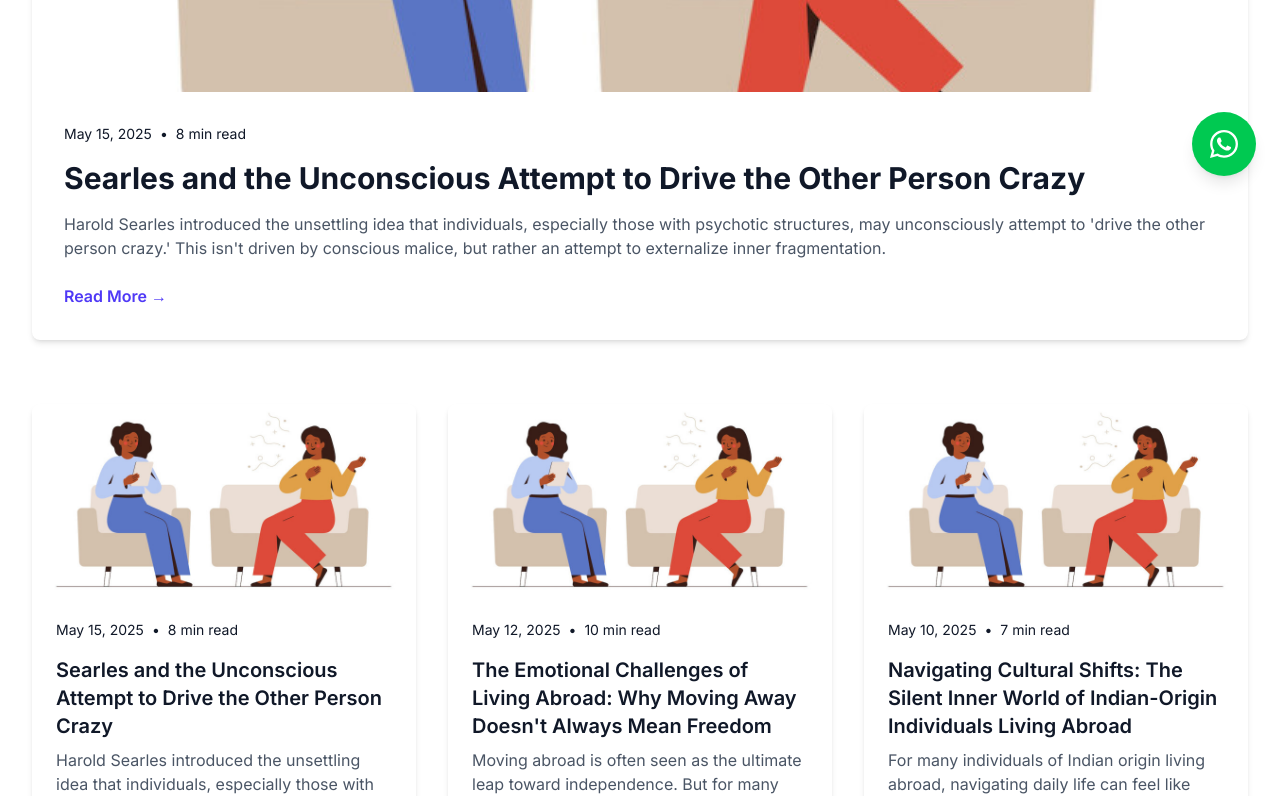
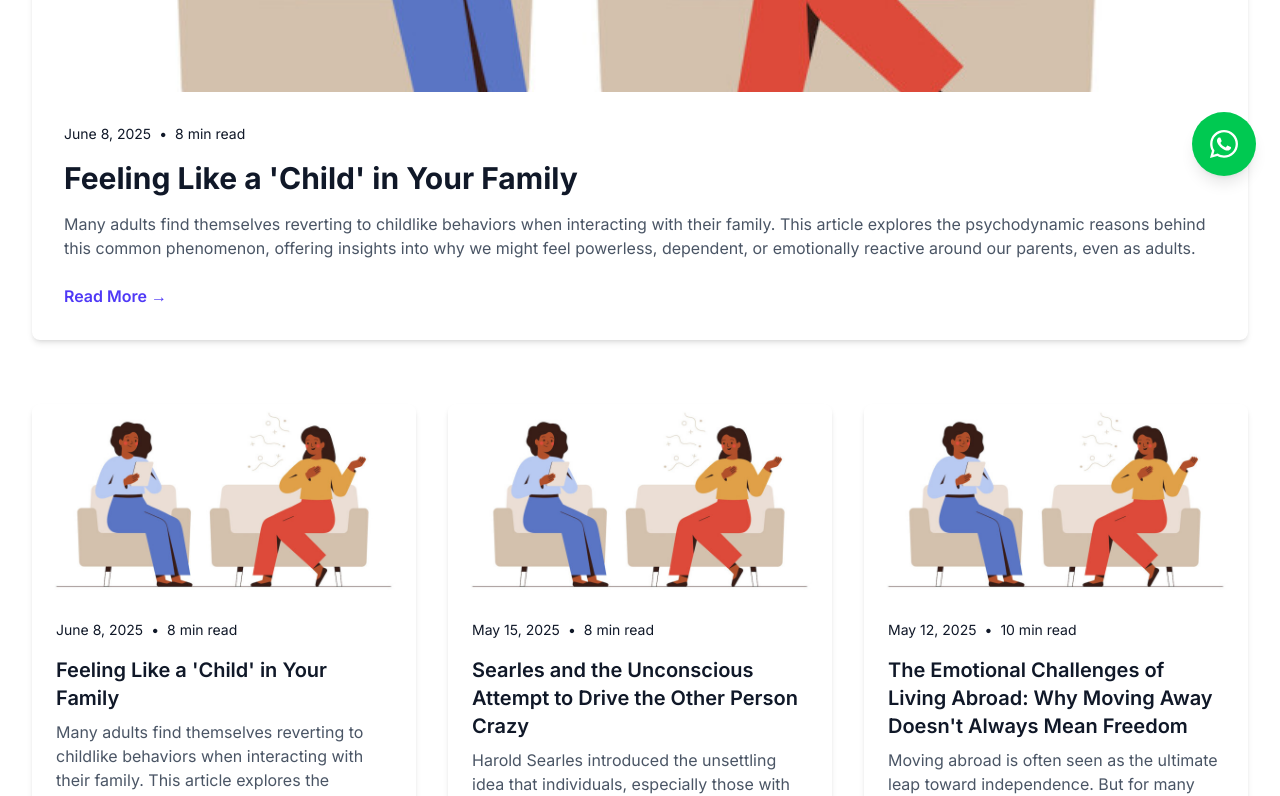
Before and after one commit to mepiyush2000/yashaweb, a Next.js app: page /blog in a window 1280 px wide. Shown: the part 600-1396 px from the top of the page. Built offline with nearby package versions, Linux system fonts and the light colour scheme.

Commit message:
recent blogs above

```diff
--- a/src/app/blog/page.tsx
+++ b/src/app/blog/page.tsx
@@ -110,9 +110,16 @@ export default function Blog() {
 
 const blogPosts = [
   {
+    title: "Feeling Like a 'Child' in Your Family",
+    excerpt: "Many adults find themselves reverting to childlike behaviors when interacting with their family. This article explores the psychodynamic reasons behind this common phenomenon, offering insights into why we might feel powerless, dependent, or emotionally reactive around our parents, even as adults.",
+    date: "June 8, 2025",
+    readTime: "8 min read",
+    image: "/blog_image.jpg",
+    slug: "/blog/feeling-like-a-child",
+  },
+  {
     title: "Searles and the Unconscious Attempt to Drive the Other Person Crazy",
-    excerpt:
-      "Harold Searles introduced the unsettling idea that individuals, especially those with psychotic structures, may unconsciously attempt to 'drive the other person crazy.' This isn't driven by conscious malice, but rather an attempt to externalize inner fragmentation.",
+    excerpt: "Harold Searles introduced the unsettling idea that individuals, especially those with psychotic structures, may unconsciously attempt to 'drive the other person crazy.' This isn't driven by conscious malice, but rather an attempt to externalize inner fragmentation.",
     date: "May 15, 2025",
     readTime: "8 min read",
     image: "/blog_image.jpg",
@@ -120,8 +127,7 @@ const blogPosts = [
   },
   {
     title: "The Emotional Challenges of Living Abroad: Why Moving Away Doesn't Always Mean Freedom",
-    excerpt:
-      "Moving abroad is often seen as the ultimate leap toward independence. But for many immigrants and international students, this journey comes with an emotional weight that's rarely discussed — one shaped by cultural differences, family expectations, and deep-seated inner conflicts.",
+    excerpt: "Moving abroad is often seen as the ultimate leap toward independence. But for many immigrants and international students, this journey comes with an emotional weight that's rarely discussed — one shaped by cultural differences, family expectations, and deep-seated inner conflicts.",
     date: "May 12, 2025",
     readTime: "10 min read",
     image: "/blog_image.jpg",
@@ -129,8 +135,7 @@ const blogPosts = [
   },
   {
     title: "Navigating Cultural Shifts: The Silent Inner World of Indian-Origin Individuals Living Abroad",
-    excerpt:
-      "For many individuals of Indian origin living abroad, navigating daily life can feel like standing at the crossroads of two worlds. There is the culture you were raised in, and then there's the culture you now live in.",
+    excerpt: "For many individuals of Indian origin living abroad, navigating daily life can feel like standing at the crossroads of two worlds. There is the culture you were raised in, and then there's the culture you now live in.",
     date: "May 10, 2025",
     readTime: "7 min read",
     image: "/blog_image.jpg",
@@ -138,8 +143,7 @@ const blogPosts = [
   },
   {
     title: "The Subtle Pressure to 'Fit In': Assimilation vs. Accommodation",
-    excerpt:
-      "When people move to a new country or grow up in a bicultural household, they unconsciously begin to adopt ways of functioning that help them survive or succeed in that environment.",
+    excerpt: "When people move to a new country or grow up in a bicultural household, they unconsciously begin to adopt ways of functioning that help them survive or succeed in that environment.",
     date: "May 8, 2025",
     readTime: "6 min read",
     image: "/blog_image.jpg",
@@ -147,8 +151,7 @@ const blogPosts = [
   },
   {
     title: "Why Do I Feel This Way? Hidden Feelings Beneath the Surface",
-    excerpt:
-      "You may look like you're doing just fine — adjusting at work, managing relationships, building a life in a new country. But underneath, there might be a growing sense of being torn between traditional values and modern desires.",
+    excerpt: "You may look like you're doing just fine — adjusting at work, managing relationships, building a life in a new country. But underneath, there might be a growing sense of being torn between traditional values and modern desires.",
     date: "May 5, 2025",
     readTime: "5 min read",
     image: "/blog_image.jpg",
@@ -156,8 +159,7 @@ const blogPosts = [
   },
   {
     title: "The Power of Mindfulness in Stress Reduction",
-    excerpt:
-      "Discover how incorporating mindfulness practices into your daily routine can help reduce stress and improve overall well-being.",
+    excerpt: "Discover how incorporating mindfulness practices into your daily routine can help reduce stress and improve overall well-being.",
     date: "April 28, 2025",
     readTime: "4 min read",
     image: "/blog_image.jpg",
@@ -165,8 +167,7 @@ const blogPosts = [
   },
   {
     title: "Building Healthy Relationships",
-    excerpt:
-      "Learn essential communication skills and strategies for maintaining healthy, fulfilling relationships in your life.",
+    excerpt: "Learn essential communication skills and strategies for maintaining healthy, fulfilling relationships in your life.",
     date: "April 20, 2025",
     readTime: "6 min read",
     image: "/blog_image.jpg",
@@ -174,8 +175,7 @@ const blogPosts = [
   },
   {
     title: "The Impact of Cultural Identity on Mental Health",
-    excerpt:
-      "Exploring how cultural identity shapes our mental health and well-being, and strategies for navigating cultural challenges.",
+    excerpt: "Exploring how cultural identity shapes our mental health and well-being, and strategies for navigating cultural challenges.",
     date: "April 10, 2025",
     readTime: "7 min read",
     image: "/blog_image.jpg",
@@ -183,20 +183,10 @@ const blogPosts = [
   },
   {
     title: "Coping with Grief and Loss",
-    excerpt:
-      "Understanding the grieving process and learning healthy ways to cope with loss and bereavement.",
+    excerpt: "Understanding the grieving process and learning healthy ways to cope with loss and bereavement.",
     date: "April 5, 2025",
     readTime: "6 min read",
     image: "/blog_image.jpg",
     slug: "/blog/coping-with-grief",
-  },
-  {
-    title: "Feeling Like a ‘Child’ in Your Family",
-    excerpt:
-      "A Psychodynamic Look at a Common Struggle",
-    date: "June 8, 2025",
-    readTime: "6 min read",
-    image: "/blog_image.jpg",
-    slug: "/blog/feeling-like-a-child",
   }
 ];
```
